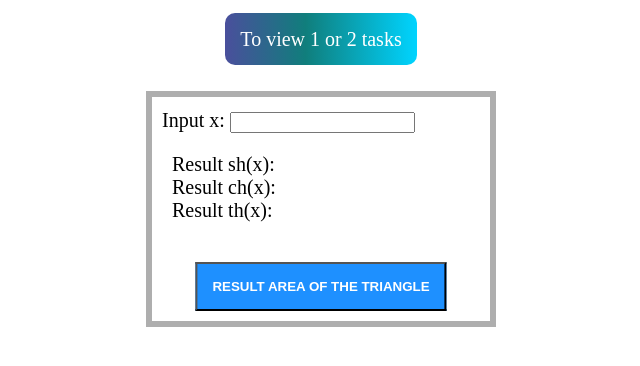
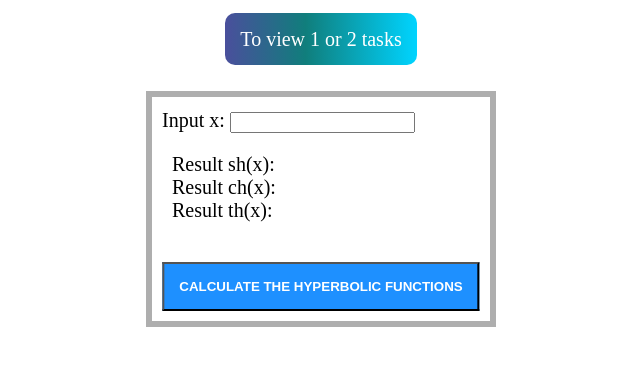
Before and after one commit to WebQuant/JS, a plain HTML site: page lab_2/index.html in a window 1280 px wide. Shown: the whole page, without its empty margins (319-959 px from the left). Drawn offline with Linux system fonts and the light colour scheme.

Commit message:
btn content

```diff
--- a/lab_2/index.html
+++ b/lab_2/index.html
@@ -24,7 +24,7 @@
                 <span class="res_p">Result th(x): </span><span class="res" id="result_th_x"></span><br>
             </div>
 
-            <button id="btn" onclick="result()">Result area of the triangle</button>
+            <button id="btn" onclick="result()">Calculate the hyperbolic functions</button>
 
         </div>
     </div>
```
